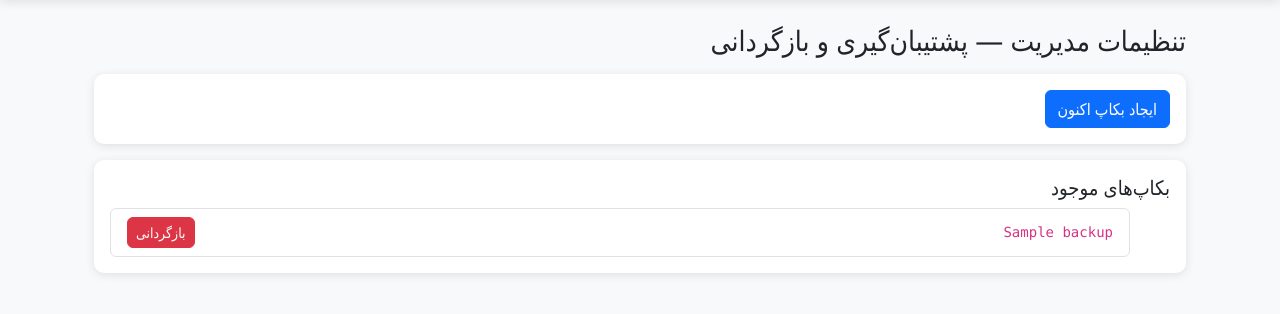
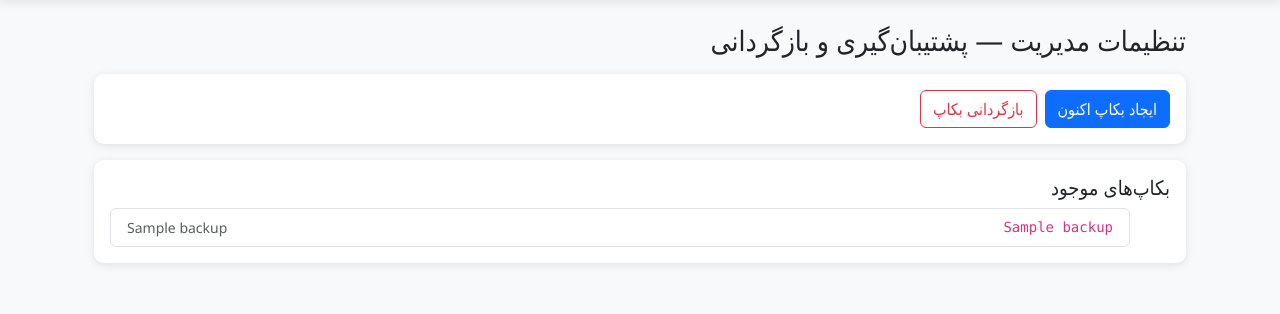
Before and after one commit to Reza010101/pump-managment, a Flask app: template templates/admin_setup.html in a window 1280 px wide. Shown: the part 56-370 px from the top of the page. Run offline with Flask 3, Linux system fonts and the light colour scheme; the visitor is signed in with stand-in values (Sample User, id 1); the template is opened without the code that fills it: most values are stand-ins (such as "Sample title", 1, 10 or a date in 2020); some libraries are stand-ins or nearby versions.

Commit message:
feat(setup): add restore modal to admin setup UI

```diff
--- a/templates/admin_setup.html
+++ b/templates/admin_setup.html
@@ -6,9 +6,16 @@
 
   <div class="card my-3">
     <div class="card-body">
-      <form method="post" action="/admin/setup/backup">
-        <button type="submit" class="btn btn-primary">ایجاد بکاپ اکنون</button>
-      </form>
+      <div class="d-flex gap-2">
+        <form method="post" action="/admin/setup/backup" style="margin:0;">
+          <button type="submit" class="btn btn-primary">ایجاد بکاپ اکنون</button>
+        </form>
+
+        <!-- Trigger restore modal -->
+        <button type="button" class="btn btn-outline-danger" data-bs-toggle="modal" data-bs-target="#restoreModal">
+          بازگردانی بکاپ
+        </button>
+      </div>
     </div>
   </div>
 
@@ -20,10 +27,7 @@
           {% for b in backups %}
             <li class="list-group-item d-flex justify-content-between align-items-center">
               <code>{{ b }}</code>
-              <form method="post" action="/admin/setup/restore" style="margin:0;">
-                <input type="hidden" name="backup_file" value="{{ b }}" />
-                <button type="submit" name="confirm" value="true" class="btn btn-sm btn-danger">بازگردانی</button>
-              </form>
+              <small class="text-muted">{{ b.split('/')[-1] }}</small>
             </li>
           {% endfor %}
         </ul>
@@ -35,3 +39,42 @@
 
 </div>
 {% endblock %}
+
+<!-- Restore modal -->
+<div class="modal fade" id="restoreModal" tabindex="-1" aria-labelledby="restoreModalLabel" aria-hidden="true">
+  <div class="modal-dialog modal-lg">
+    <div class="modal-content">
+      <div class="modal-header">
+        <h5 class="modal-title" id="restoreModalLabel">بازگردانی بکاپ</h5>
+        <button type="button" class="btn-close" data-bs-dismiss="modal" aria-label="Close"></button>
+      </div>
+      <form method="post" action="/admin/setup/restore">
+        <div class="modal-body">
+          <p class="text-warning">توجه: بازگردانی، پایگاه‌داده فعلی را بازنویسی خواهد کرد. قبل از ادامه یک بکاپ اضطراری گرفته می‌شود.</p>
+
+          {% if backups %}
+            <div class="list-group">
+              {% for b in backups %}
+                <label class="list-group-item d-flex justify-content-between align-items-center">
+                  <input class="form-check-input me-2" type="radio" name="backup_file" value="{{ b }}">
+                  <div>
+                    <div><strong>{{ b.split('/')[-1] }}</strong></div>
+                    <div class="small text-muted">{{ b }}</div>
+                  </div>
+                </label>
+              {% endfor %}
+            </div>
+          {% else %}
+            <p>هیچ بکاپی برای انتخاب موجود نیست.</p>
+          {% endif %}
+
+        </div>
+        <div class="modal-footer">
+          <button type="button" class="btn btn-secondary" data-bs-dismiss="modal">انصراف</button>
+          <input type="hidden" name="confirm" value="true" />
+          <button type="submit" class="btn btn-danger">تایید و بازگردانی</button>
+        </div>
+      </form>
+    </div>
+  </div>
+</div>
```
